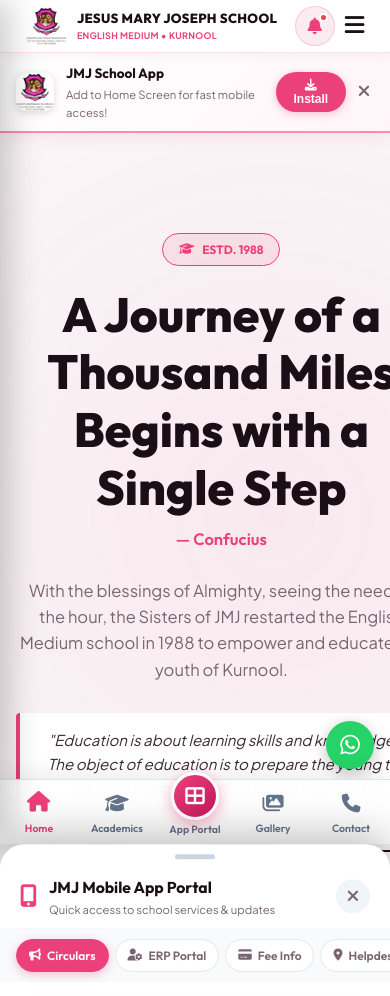
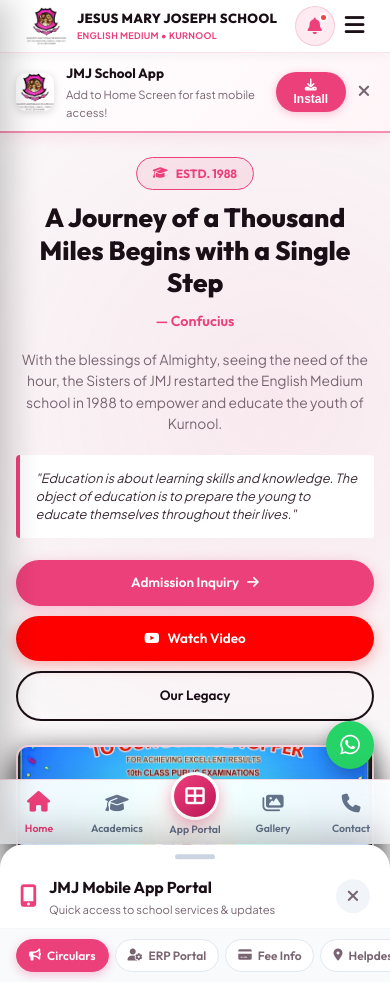
Before and after one commit to mindwhile18-beep/jesus-mary, a website: page index.html in a window 390 px wide. Shown: the top 996 px of the page. Drawn offline with Linux system fonts and the light colour scheme.

Commit message:
Fix mobile text clipping: add word-break wrapping for subtitle/quote and optimize CTA button layout

```diff
--- a/assets/css/index.css
+++ b/assets/css/index.css
@@ -3057,6 +3057,90 @@
     .social-sidebar {
         display: none !important;
     }
+
+    /* Mobile Hero Section Layout Perfection - Preventing Text/Button Clipping */
+    .hero {
+        padding: 24px 0 35px !important;
+    }
+
+    .hero-container {
+        grid-template-columns: 1fr !important;
+        gap: 24px !important;
+        text-align: center !important;
+    }
+
+    .hero-badge {
+        margin-left: auto !important;
+        margin-right: auto !important;
+        margin-bottom: 12px !important;
+    }
+
+    .hero-title {
+        font-size: 1.75rem !important;
+        line-height: 1.25 !important;
+        word-break: break-word !important;
+        overflow-wrap: break-word !important;
+        margin-bottom: 10px !important;
+    }
+
+    .hero-quote-author {
+        font-size: 0.95rem !important;
+        margin-bottom: 16px !important;
+    }
+
+    .hero-subtitle {
+        font-size: 0.92rem !important;
+        line-height: 1.55 !important;
+        word-break: break-word !important;
+        overflow-wrap: break-word !important;
+        margin-bottom: 20px !important;
+        padding: 0 4px !important;
+    }
+
+    .philosophy-box {
+        width: 100% !important;
+        max-width: 100% !important;
+        padding: 14px 16px !important;
+        margin: 0 0 22px 0 !important;
+        box-sizing: border-box !important;
+        text-align: left !important;
+        border-left: 4px solid var(--primary-color) !important;
+    }
+
+    .philosophy-text {
+        font-size: 0.85rem !important;
+        line-height: 1.45 !important;
+        word-break: break-word !important;
+        overflow-wrap: break-word !important;
+    }
+
+    .hero-cta-group {
+        display: flex !important;
+        flex-direction: column !important;
+        gap: 10px !important;
+        width: 100% !important;
+        margin: 0 !important;
+    }
+
+    .hero-cta-group .btn {
+        width: 100% !important;
+        padding: 12px 18px !important;
+        font-size: 0.9rem !important;
+        border-radius: 25px !important;
+    }
+
+    .hero-slider-container {
+        max-width: 100% !important;
+        height: 250px !important;
+    }
+
+    .slide-caption {
+        font-size: 0.8rem !important;
+        padding: 8px 12px !important;
+        line-height: 1.3 !important;
+        word-break: break-word !important;
+        white-space: normal !important;
+    }
 }
 
 @media screen and (max-width: 480px) {
```
